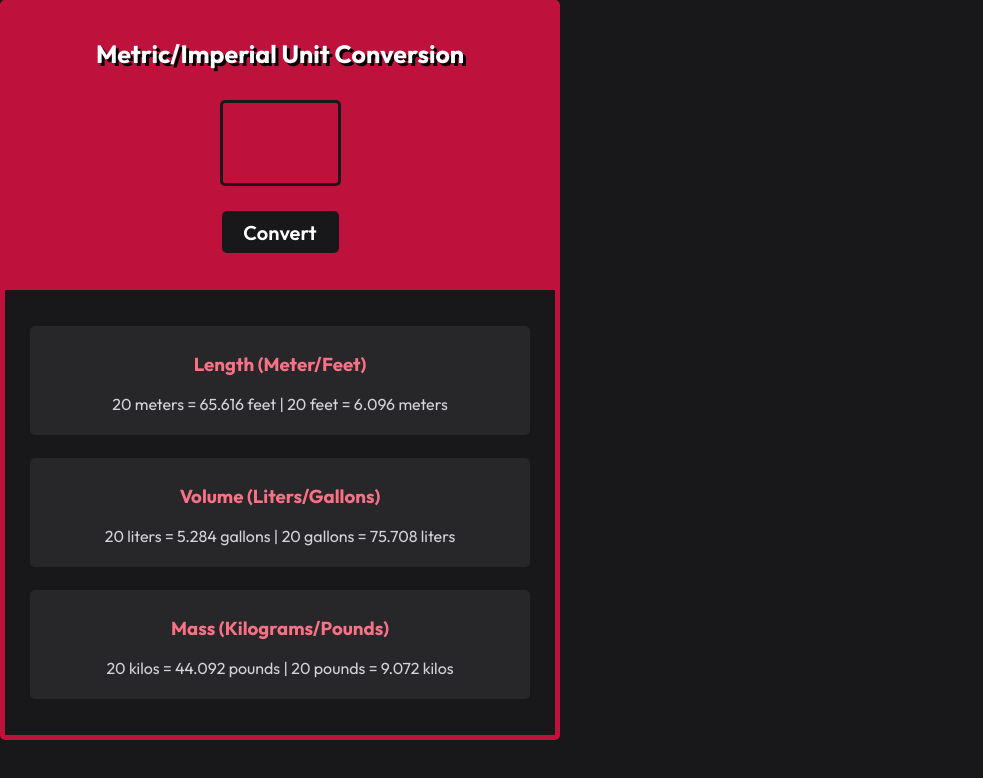
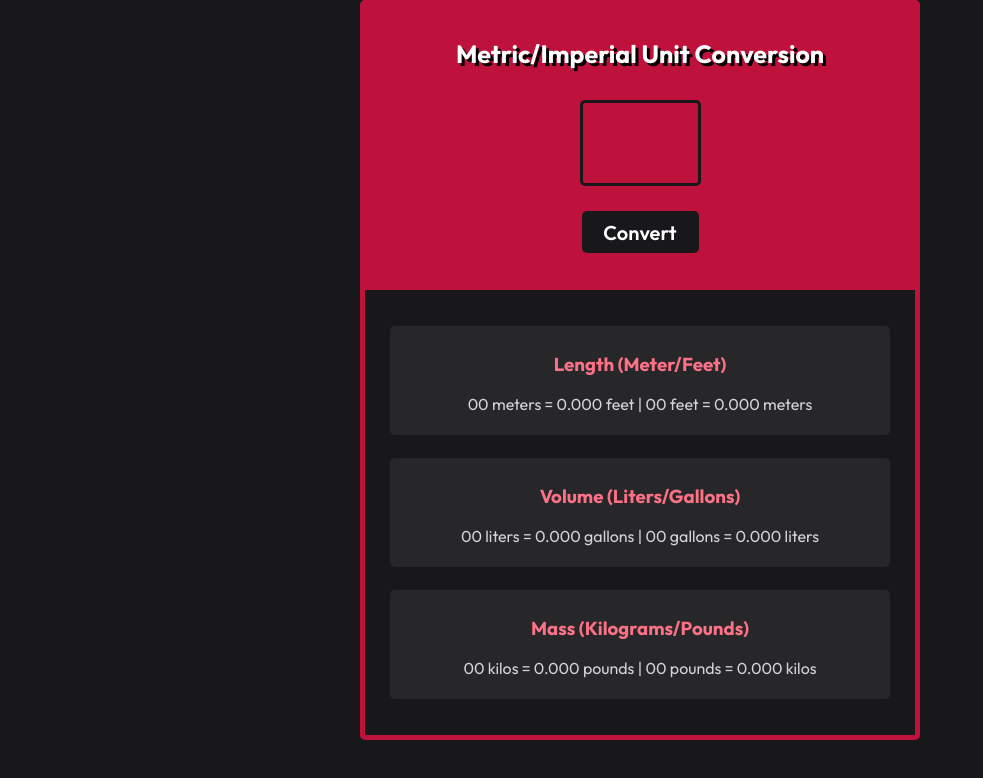
Before and after one commit to Code-by-Hamza/Practice, a plain HTML site: page Unit-Converter/index.html in a window 1280 px wide. Shown: the whole page, without its empty margins (0-983 px from the left). Drawn offline with Linux system fonts and the light colour scheme.

Commit message:
ui tweaks

```diff
--- a/Unit-Converter/index.html
+++ b/Unit-Converter/index.html
@@ -8,18 +8,19 @@
 </head>
 
 <body>
-    <div id="upper-part" class="container">
+    <main>
+        <hero id="upper-part" class="container">
             <span id="heading">Metric/Imperial Unit Conversion</span>
-        <span id="input-box"><input id="input-el" type="number"></span>
+            <span id="input-box"><input id="input-el" type="number" min="0" max="99"></span>
             <button id="convert-btn">Convert</button>
-    </div>
+        </hero>
         <div id="lower-part" class="container">
             <div class="rectangle">
                 <h3>
                     Length (Meter/Feet)
                 </h3>
                 <span id="length-el" class="result">
-                20 meters = 65.616 feet | 20 feet = 6.096 meters
+                    00 meters = 0.000 feet | 00 feet = 0.000 meters
                 </span>
             </div>
             <div class="rectangle">
@@ -27,7 +28,7 @@
                     Volume (Liters/Gallons)
                 </h3>
                 <span id="volume-el" class="result">
-                20 liters = 5.284 gallons | 20 gallons = 75.708 liters
+                    00 liters = 0.000 gallons | 00 gallons = 0.000 liters
                 </span>
             </div>
             <div class="rectangle">
@@ -35,11 +36,13 @@
                     Mass (Kilograms/Pounds)
                 </h3>
                 <span id="mass-el" class="result">
-                20 kilos = 44.092 pounds | 20 pounds = 9.072 kilos
+                    00 kilos = 0.000 pounds | 00 pounds = 0.000 kilos
                 </span>
             </div>
         </div>
         <script src="main.js"></script>
+    </main>
+
 </body>
 
 </html>
--- a/Unit-Converter/main.js
+++ b/Unit-Converter/main.js
@@ -11,7 +11,7 @@ const btnEl = document.getElementById("convert-btn")
 
 
 //limit input to 2 digits
-numberInput.addEventListener('input-el', function () {
+numberInput.addEventListener("input", function () {
     if (this.value.length > 2) {
         this.value = this.value.slice(0, 2);
     }
--- a/Unit-Converter/style.css
+++ b/Unit-Converter/style.css
@@ -1,3 +1,8 @@
+html {
+    display: flex;
+    justify-content: center;
+}
+
 body {
     margin: 0;
     width: 550px;
@@ -65,6 +70,10 @@ input::-webkit-inner-spin-button {
     -webkit-appearance: none;
     margin: 0;
 }
+input {
+    -moz-appearance: textfield;
+    appearance: textfield;
+}
 
 button {
     color: white;
```
Lines whose indentation alone changed are shown as unchanged.
